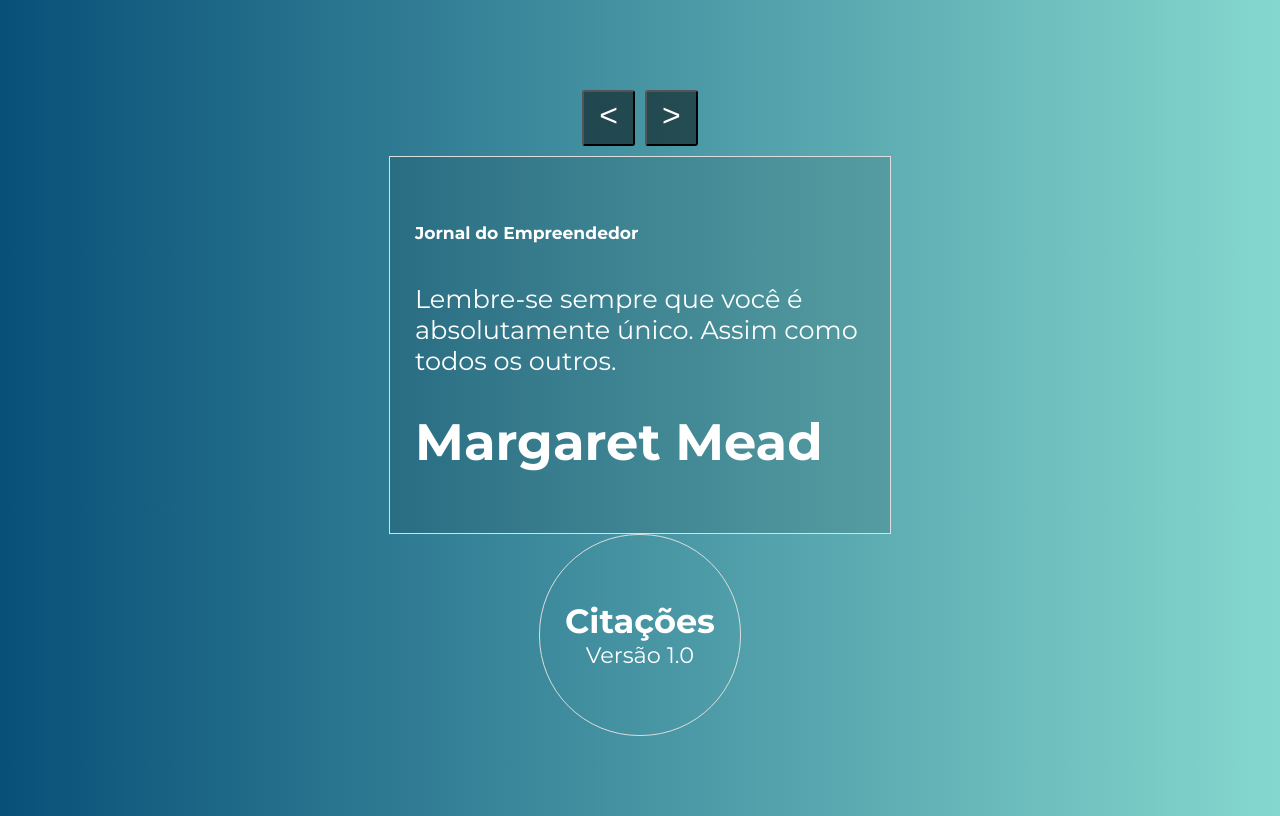
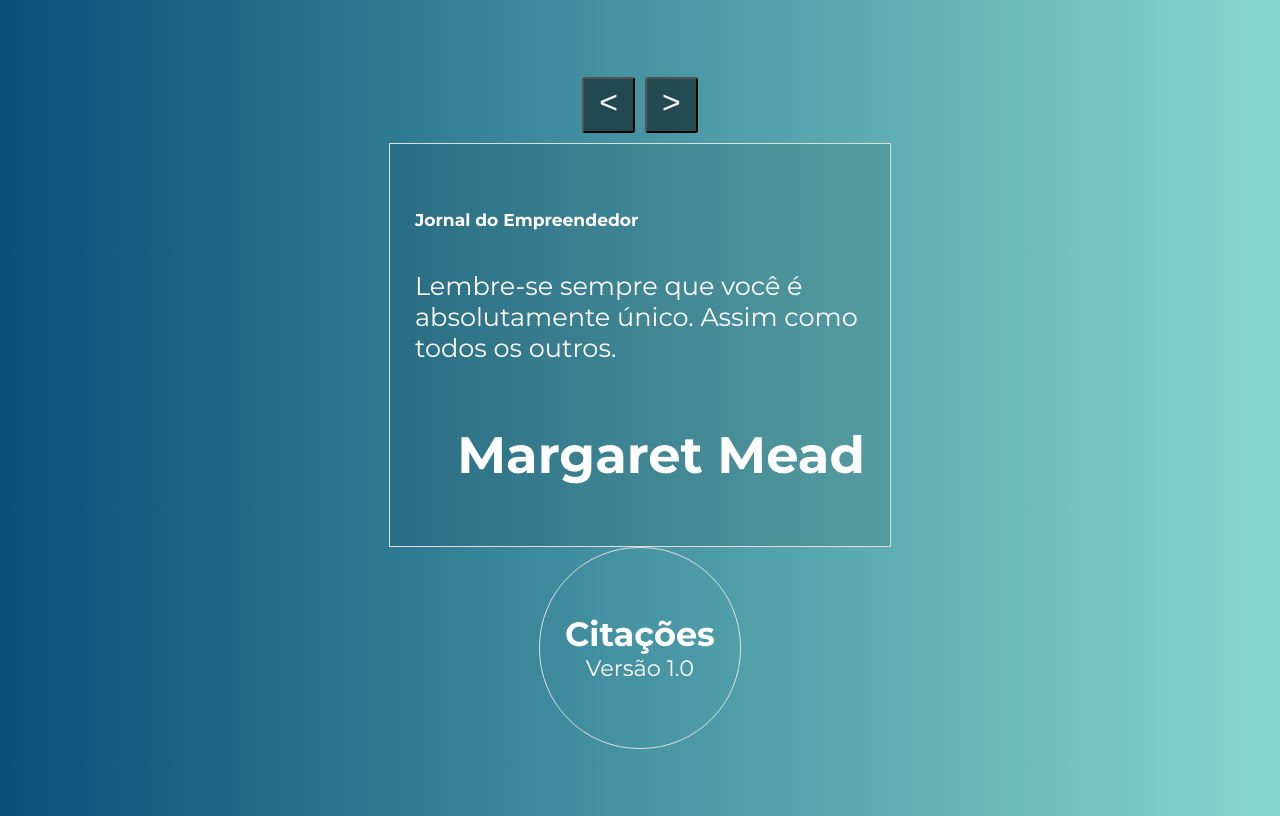
Before and after one commit to allangadelha/curso-vuejs2, a Vue app in the folder sessao-09-uso-avancado-componentes/citacoes/: page / in a window 1280 px wide. Built offline with nearby package versions, Linux system fonts and the light colour scheme.

Commit message:
sessão 09: resumo sobre slots

```diff
--- a/sessao-09-uso-avancado-componentes/citacoes/src/components/Citacao.vue
+++ b/sessao-09-uso-avancado-componentes/citacoes/src/components/Citacao.vue
@@ -4,7 +4,9 @@
         <!-- {{ texto }} -->
         <slot name="fonte"></slot>
         <slot></slot>
-        <slot name="autor"></slot>
+        <div class="autor">
+            <slot name="autor"></slot>
+        </div>
     </div>
 </template>
 
@@ -23,6 +25,10 @@ export default {
         max-width: 450px;
     }
 
+    .autor {
+        float: right;
+    }
+
     /* Aqui funciona */
     /* h1 {
         color: red;
```
